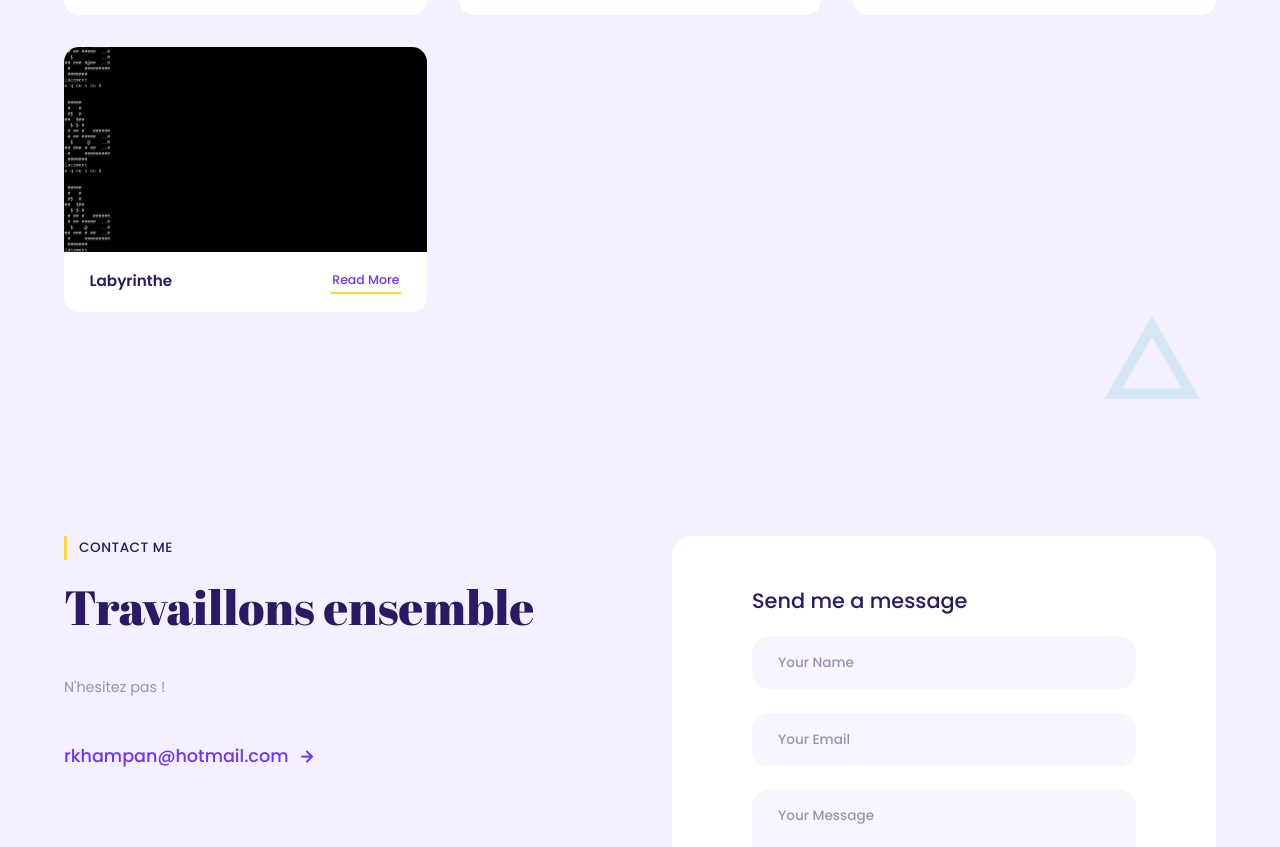
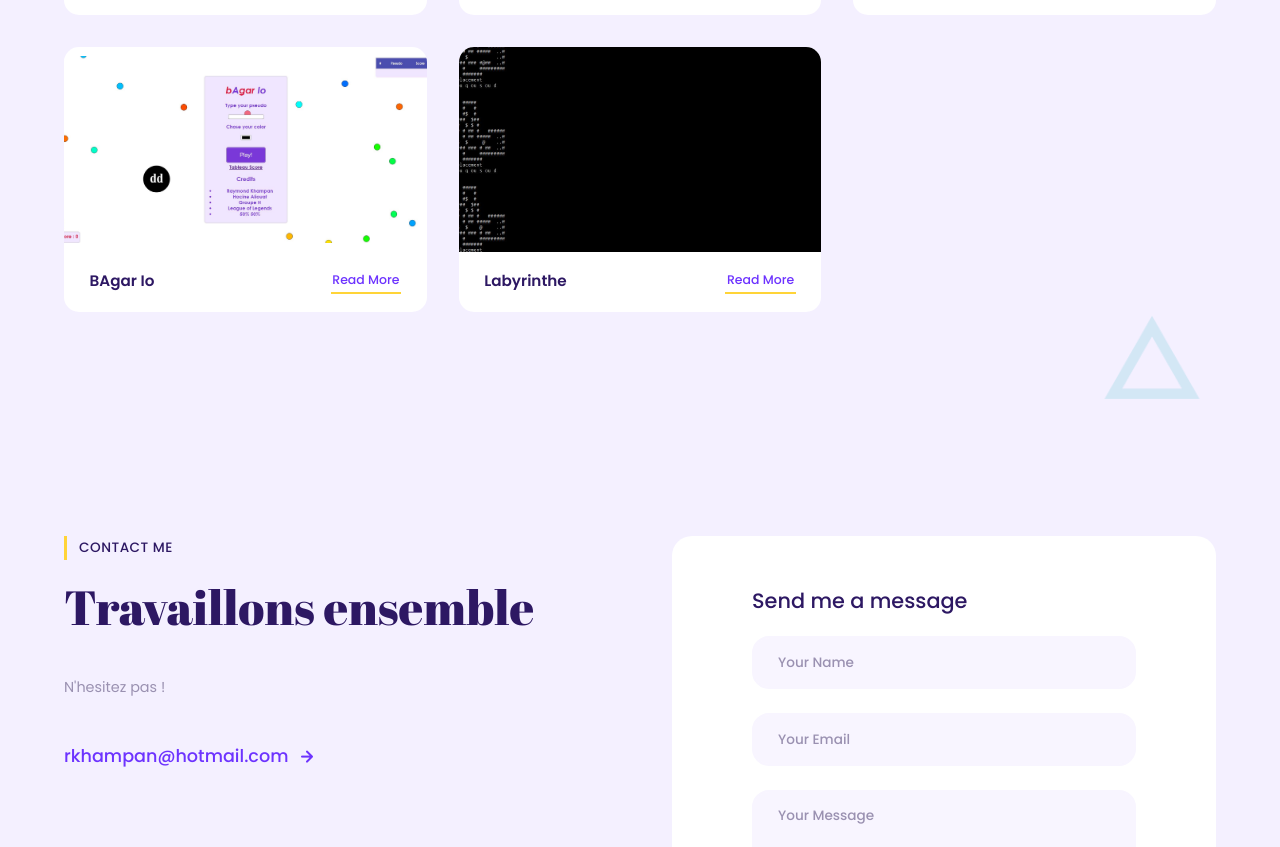
Before and after one commit to raykha02/Portfolio, a plain HTML site: page index.html in a window 1280 px wide. Shown: the part 3819-4666 px from the top of the page. Drawn offline with nearby package versions, Linux system fonts and the light colour scheme.

Commit message:
Update index.html

```diff
--- a/index.html
+++ b/index.html
@@ -446,7 +446,9 @@
           <img src="assets/portfolioJS.jpg">
           <img src="assets/jeuduMoulin.jpg">
           <img src="assets/optimisationCouleur.jpg">
+          <img src="assets/bAgarIo.JPG">
           <img src="assets/projectc.jpg">
+
 
         </div>
         <div class="next-btn navigation">
@@ -570,6 +572,25 @@
             <a href="#" class="btn secondary-btn sm">Read more</a>
           </div>
         </div>
+
+        <div class="mix prt-card js">
+          <div class="prt-image">
+            <img src="./assets/bAgarIo.JPG" alt="">
+            <div class="prt-overlay">
+              <span class="prt-icon zoom-icon" style="--i: 0s">
+                <i class="uil uil-search-plus"></i>
+              </span>
+              <a href="#" class="prt-icon" style="--i: .15s">
+                <i class="uil uil-link-h"></i>
+              </a>
+            </div>
+          </div>
+          <div class="prt-desc">
+            <h3>bAgar Io</h3>
+            <a href="#" class="btn secondary-btn sm">Read more</a>
+          </div>
+        </div>
+
         <div class="mix prt-card c">
           <div class="prt-image">
             <img src="./assets/projectc.jpg" alt="">
```
